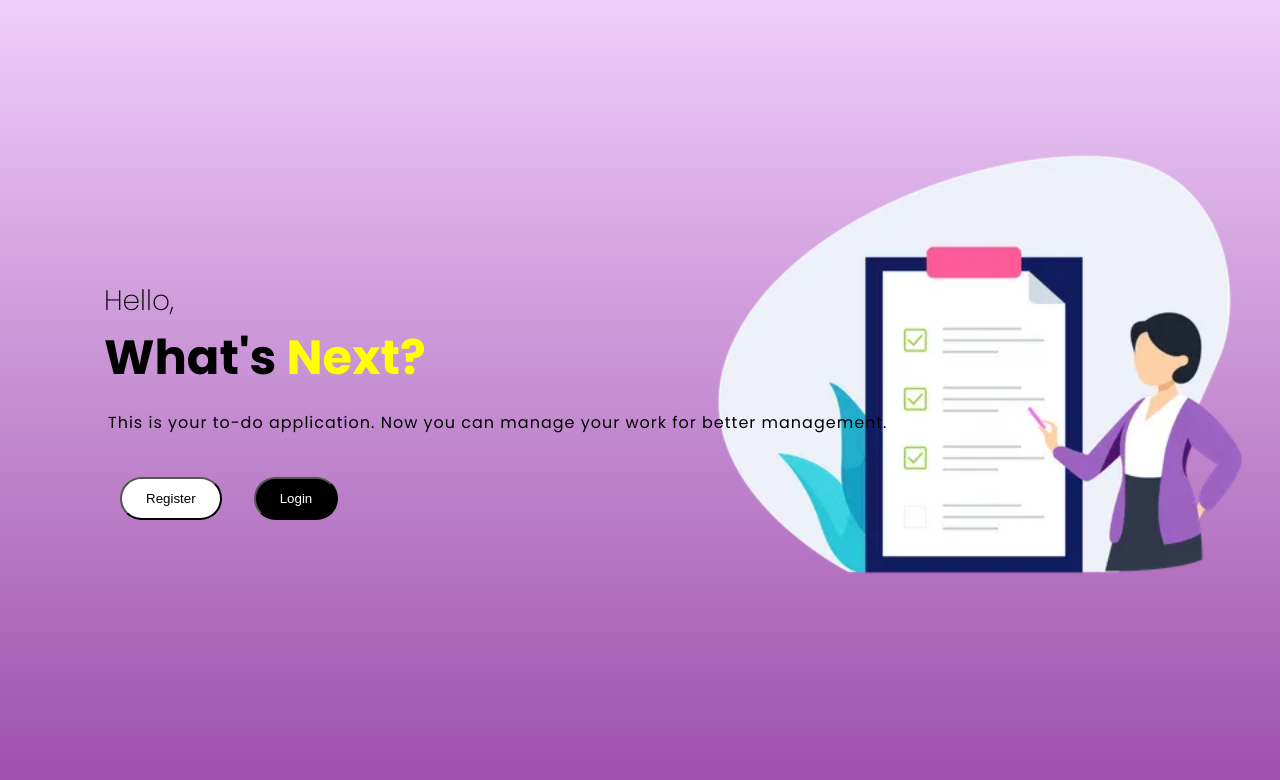
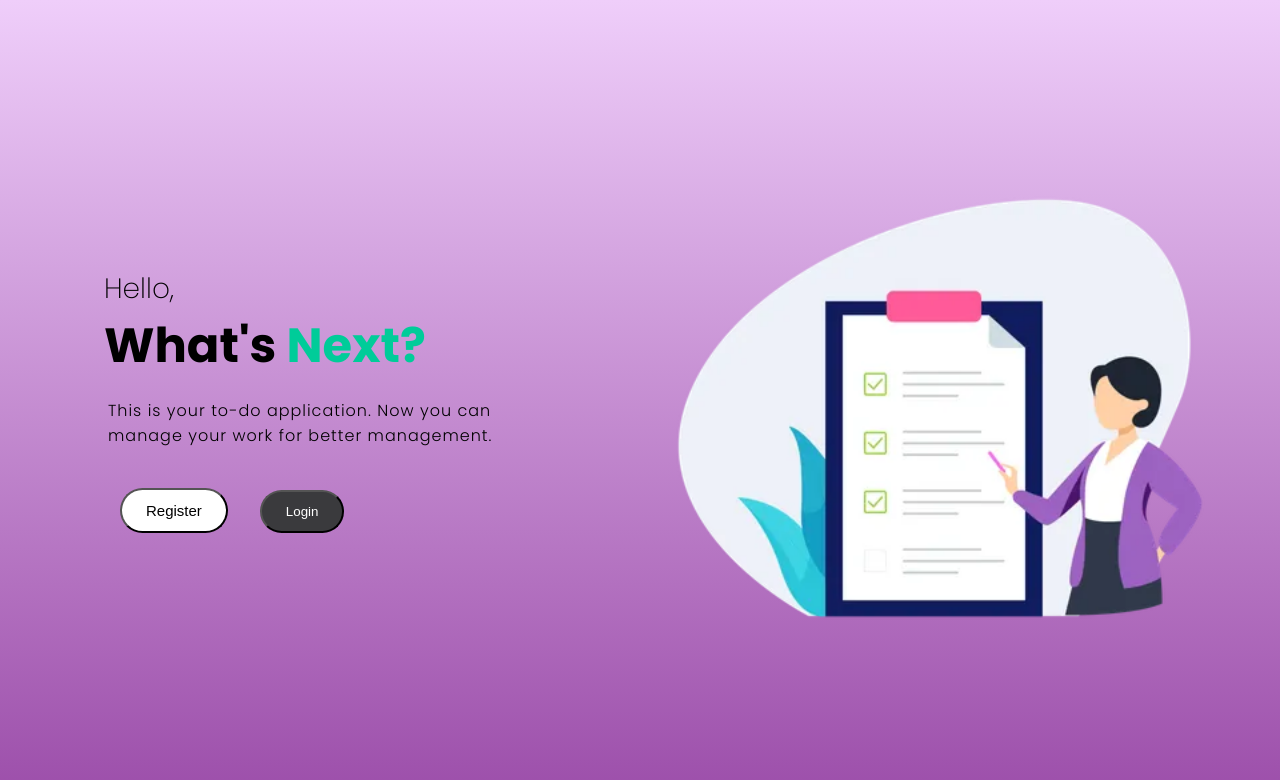
Before and after one commit to DeshanBandara/Full-stack-To-Do-App, a React (Vite) app in the folder frontend/: page / in a window 1280 px wide. In both pictures the pointer is over the button "Register". Shown: the top 780 px of the page. Built offline with nearby package versions, Linux system fonts and the light colour scheme.

Commit message:
Added landing page styles

```diff
--- a/frontend/src/App.css
+++ b/frontend/src/App.css
@@ -4,16 +4,14 @@
   padding: 2rem;
   text-align: center;
 }*/
-/*----------------------------- Landing Page -----------------------------*/
+/*---------------------------------------------------------------- Landing Page ------------------------------------------------------------*/
 
 #landing {
   width: 100vw;
   max-width: 75rem;
   margin: 0 auto;
   overflow: hidden;
-
 }
-
 .landingContainer {
   height: 100vh;
   display: flex;
@@ -21,9 +19,8 @@
   align-items: center;
   justify-content: space-between;
 }
-
 .bg {
-  position: absolute;
+  /*position: absolute;*/
   top: 4rem;
   right: 0;
   z-index: -1;
@@ -31,7 +28,6 @@
   height: 75vh;
   max-width: 110vw;
 }
-
 .landingContent {
   height: 120vh;
   width: 100vw;
@@ -42,19 +38,17 @@
   flex-direction: column;
   justify-content: center;
 }
-
 .hello {
   font-size: 1.75rem;
   font-weight: 200;
 }
-
 .landingName {
-  color: yellow;
+  color: #00cc99;
 }
 
 .landingPara {
   font-size: medium;
-  font-weight: 400;
+  font-weight: 300;
   letter-spacing: 1px;
   margin-left: 0.25rem;
 }
@@ -68,20 +62,30 @@
   border-radius: 2rem;
   cursor: pointer;
 }
-
+.registerBtn:hover {
+  font-size: 15px;
+  font-weight: 300;
+}
 .loginBtn {
-  background: black;
+  background: rgb(58, 58, 61);
   margin: 1rem;
   padding: 0.75rem 1.5rem;
   border-radius: 2rem;
   color: white;
   cursor: pointer;
 }
+.loginBtn:hover {
+  background: rgb(0, 0, 0);
+  font-size: 15px;
+  font-weight: 300;
+}
+
+/*------------------------------------------------------------------ Register Page -------------------------------------------------------*/
 
 
 
 
- /*----------------------------------------------Create task---------------------------------------------------*/
+ /*------------------------------------------------------------------ Create task -------------------------------------------------------*/
 
  #create {
   margin-top: 100px;
```
